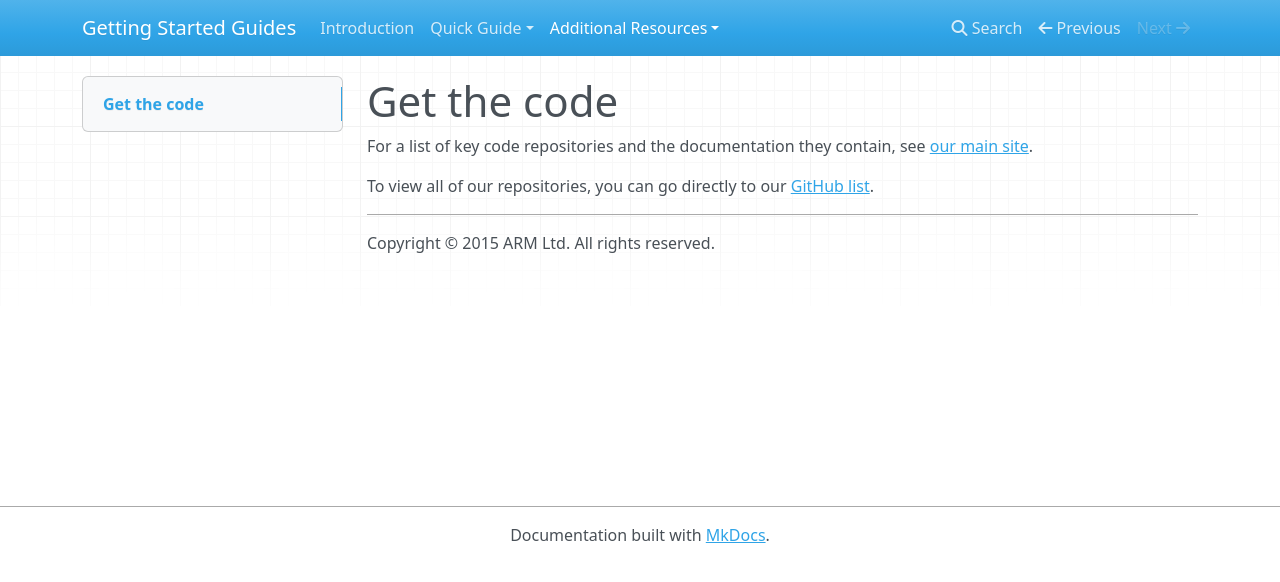
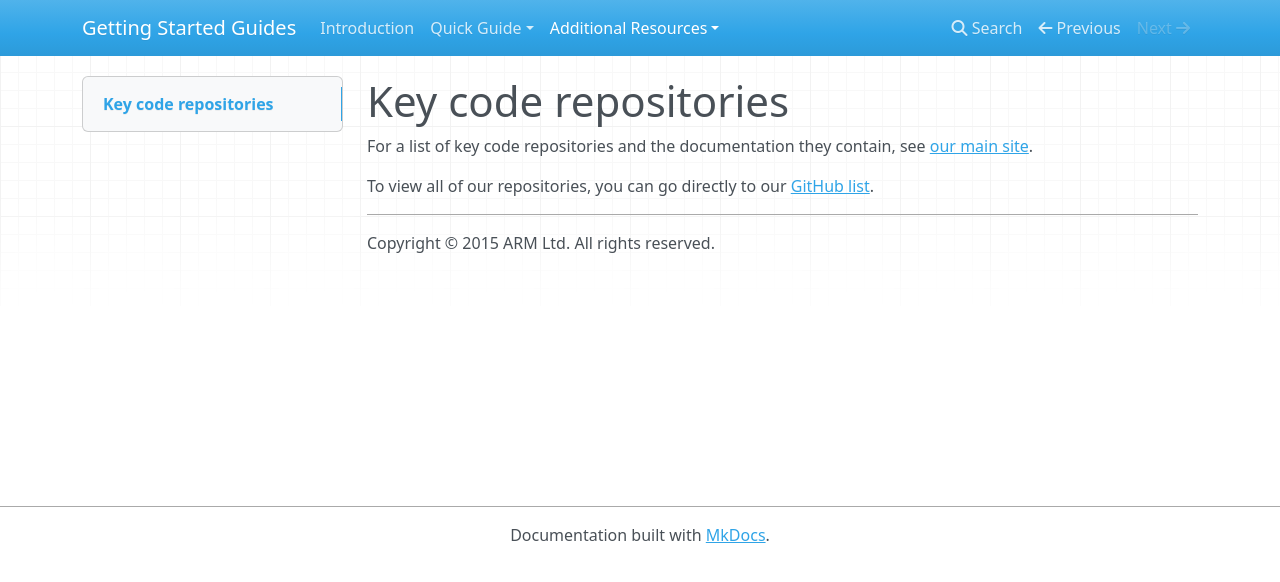
Before and after one commit to ARMmbed/GettingStartedmbedOS, an MkDocs documentation site: the page built from Docs/GetTheCode.md, in a window 1280 px wide. Shown: the top 582 px of the page. Built offline with MkDocs 1.6.1, drawn with Linux system fonts in a browser that asks for light colours; nearby versions of some CDN libraries; old or Windows-style settings are respelled for this version of MkDocs.

Commit message:
New title

```diff
--- a/Docs/GetTheCode.md
+++ b/Docs/GetTheCode.md
@@ -1,4 +1,4 @@
-# Get the code
+# Key code repositories
 
 For a list of key code repositories and the documentation they contain, see [our main site](http://mbed.com/en/development/getting-started/get-code/).
 
```
